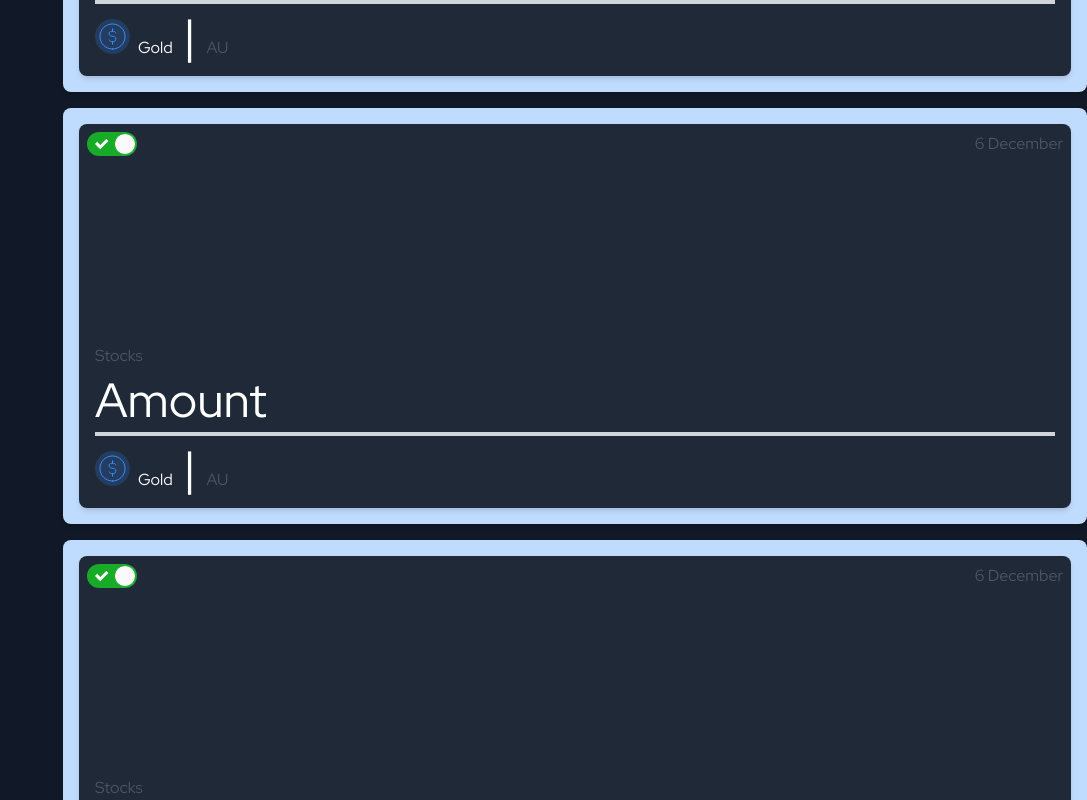
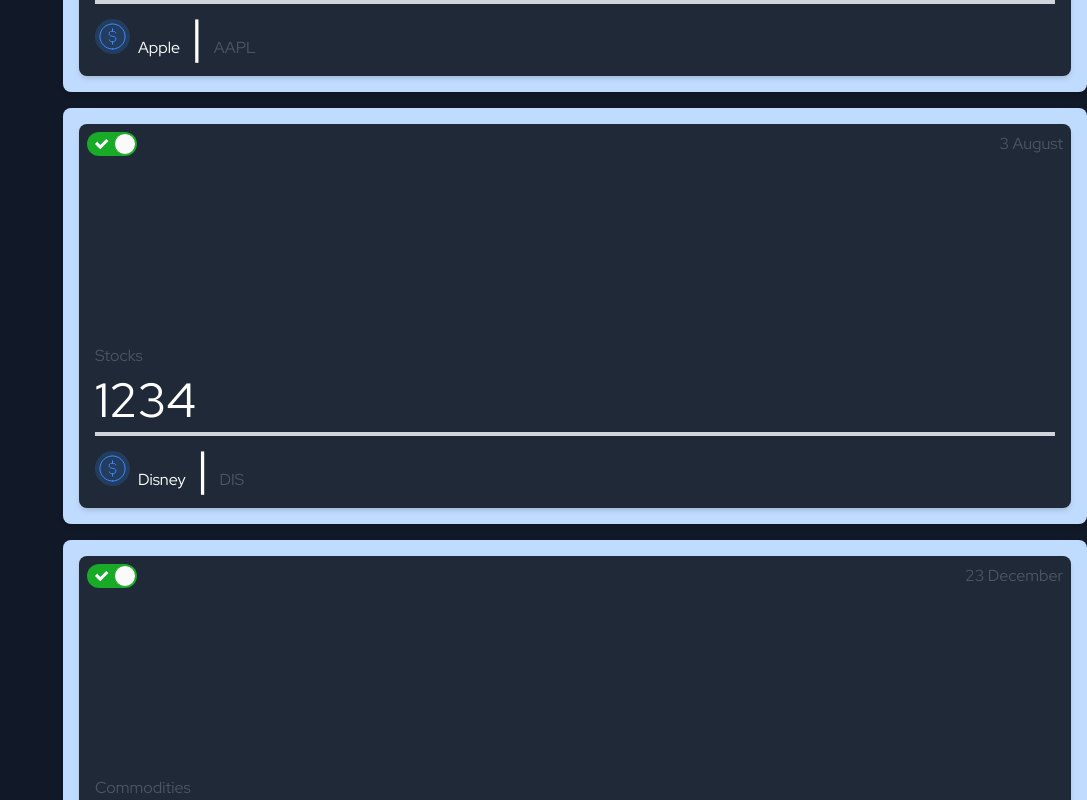
Before and after one commit to VladislavDulev/investment-dashboard, a React (Create React App) app: page / in a window 1280 px wide. Shown: the part 2260-3060 px from the top of the page, without its empty margins (193-1280 px from the left). Built offline with nearby package versions, Linux system fonts and the light colour scheme.

Commit message:
feat: pass dynamically the data for the inv management card

```diff
--- a/src/components/dashboard/cards/CardsSection.tsx
+++ b/src/components/dashboard/cards/CardsSection.tsx
@@ -8,6 +8,10 @@ import {
   setCanceledCardCount,
   setTotalCardValue,
 } from "../../../actions/dashboardActions";
+import { InvestmentTypes } from "../../../types/investmentTypes";
+import { InvestmentNamesTypes } from "../../../types/InvestmentNamesTypes";
+import { InvestmentListingsTypes } from "../../../types/investmentListingsTypes";
+import { ICard } from "../../interfaces/card";
 
 //TODO: Maybe renaming is needed
 const CardsSection = () => {
@@ -50,10 +54,10 @@ const CardsSection = () => {
     highestIdRef.current += 1;
     const newCard = {
       id: highestIdRef.current,
-      status: "active",
-      investmentType: "Commodities",
-      investmentName: "Test",
-      investmentListing: "Test",
+      status: CardStatusTypes.ACTIVE,
+      investmentType: InvestmentTypes.COMMODITIES,
+      investmentName: InvestmentNamesTypes.TESLA,
+      investmentListing: InvestmentListingsTypes.TSLA,
       value: 200,
       date: "15 February",
     };
@@ -63,10 +67,14 @@ const CardsSection = () => {
   return (
     <div className="cards">
       <button onClick={handleAddCard}>Add Card</button>
-      {cardsData.map((card) => (
+      {cardsData.map((card: ICard) => (
         <InvestmentManagementCard
           key={card.id}
+          investmentType={card.investmentType}
           investmentName={card.investmentName}
+          investmentListing={card.investmentListing}
+          value={card.value}
+          date={card.date}
           status={card.status}
           onToggle={() => handleToggle(card.id)}
         />
--- a/src/components/dashboard/cards/InvestmentManagementCard.tsx
+++ b/src/components/dashboard/cards/InvestmentManagementCard.tsx
@@ -2,12 +2,29 @@ import Toggle from "react-toggle";
 import "react-toggle/style.css";
 import { CardStatusTypes } from "../../../types/cardStatusTypes";
 import { ReactComponent as InvestmentIcon } from "../../../assets/icons/icon-invested.svg";
+import { InvestmentNamesTypes } from "../../../types/InvestmentNamesTypes";
+import { InvestmentTypes } from "../../../types/investmentTypes";
+import { InvestmentListingsTypes } from "../../../types/investmentListingsTypes";
+
+interface IInvestmentManagementCard {
+  status: CardStatusTypes;
+  investmentType: InvestmentTypes;
+  investmentName: InvestmentNamesTypes;
+  investmentListing: InvestmentListingsTypes;
+  value: number;
+  date: string;
+  onToggle: () => void;
+}
 
 const InvestmentManagementCard = ({
+  status,
+  investmentType,
   investmentName,
-  status,
+  investmentListing,
+  value,
+  date,
   onToggle,
-}: any) => {
+}: IInvestmentManagementCard) => {
   return (
     <div className="bg-blue-200 p-4 rounded-lg shadow-md mb-4 relative">
       <div
@@ -16,24 +33,24 @@ const InvestmentManagementCard = ({
         }`}
       >
         {/* Toggle */}
-        <div className="absolute top-0 left-0 w-64 h-35 flex-shrink-0">
+        <div className="absolute top-0 left-0 flex-shrink-0">
           <Toggle
             checked={status === CardStatusTypes.ACTIVE}
             onChange={onToggle}
-            className="w-64 h-35 m-2"
+            className="m-2"
           />
         </div>
         {/* Date */}
         <div className="absolute top-0 right-0 text-gray-600 font-red-hat-display text-base font-normal m-2">
-          6 December
+          {date}
         </div>
         {/* Stocks */}
         <div className="text-gray-600 font-red-hat-display text-base font-normal">
-          Stocks
+          {investmentType}
         </div>
         {/* Amount */}
         <div className="text-white font-red-hat-display text-5xl font-normal mt-2">
-          Amount
+          {value}
         </div>
         {/* Line */}
         <div className="w-295.007px h-1 bg-gray-300 mt-2"></div>
@@ -44,11 +61,11 @@ const InvestmentManagementCard = ({
             <InvestmentIcon className="mr-2 grid-row-span-2" />
             <div>
               <span className="text-gray-600 font-red-hat-display text-base font-normal text-white font-red-hat-display text-base font-normal">
-                Gold
+                {investmentName}
               </span>
               <span> | </span>
               <span className="text-gray-600 font-red-hat-display text-base font-normal">
-                AU
+                {investmentListing}
               </span>
             </div>
           </div>
--- /dev/null
+++ b/src/components/interfaces/card.ts
@@ -0,0 +1,14 @@
+import { InvestmentNamesTypes } from "../../types/InvestmentNamesTypes";
+import { CardStatusTypes } from "../../types/cardStatusTypes";
+import { InvestmentListingsTypes } from "../../types/investmentListingsTypes";
+import { InvestmentTypes } from "../../types/investmentTypes";
+
+export interface ICard {
+  id: number;
+  status: CardStatusTypes;
+  investmentType: InvestmentTypes;
+  investmentName: InvestmentNamesTypes;
+  investmentListing: InvestmentListingsTypes;
+  value: number;
+  date: string;
+}
--- a/src/data/cards.ts
+++ b/src/data/cards.ts
@@ -1,55 +1,61 @@
-export const cards = [
+import { ICard } from "../components/interfaces/card";
+import { CardStatusTypes } from "../types/cardStatusTypes";
+import { InvestmentListingsTypes } from "../types/investmentListingsTypes";
+import { InvestmentNamesTypes } from "../types/InvestmentNamesTypes";
+import { InvestmentTypes } from "../types/investmentTypes";
+
+export const cards: ICard[] = [
   {
     id: 1,
-    status: "active",
-    investmentType: "Stocks",
-    investmentName: "Netflix",
-    investmentListing: "NTFLX",
+    status: CardStatusTypes.ACTIVE,
+    investmentType: InvestmentTypes.STOCKS,
+    investmentName: InvestmentNamesTypes.NETFLIX,
+    investmentListing: InvestmentListingsTypes.NTFLX,
     value: 1234,
     date: "6 December",
   },
   {
     id: 2,
-    status: "active",
-    investmentType: "Stocks",
-    investmentName: "Apple",
-    investmentListing: "AAPL",
+    status: CardStatusTypes.ACTIVE,
+    investmentType: InvestmentTypes.STOCKS,
+    investmentName: InvestmentNamesTypes.APPLE,
+    investmentListing: InvestmentListingsTypes.AAPL,
     value: 21196,
     date: "21 September",
   },
   {
     id: 3,
-    status: "active",
-    investmentType: "Stocks",
-    investmentName: "Disney",
-    investmentListing: "DIS",
+    status: CardStatusTypes.ACTIVE,
+    investmentType: InvestmentTypes.STOCKS,
+    investmentName: InvestmentNamesTypes.DISNEY,
+    investmentListing: InvestmentListingsTypes.DIS,
     value: 1234,
     date: "3 August",
   },
   {
     id: 4,
-    status: "active",
-    investmentType: "Commodities",
-    investmentName: "Gold",
-    investmentListing: "AU",
+    status: CardStatusTypes.ACTIVE,
+    investmentType: InvestmentTypes.COMMODITIES,
+    investmentName: InvestmentNamesTypes.GOLD,
+    investmentListing: InvestmentListingsTypes.AU,
     value: 8678,
     date: "23 December",
   },
   {
     id: 5,
-    status: "active",
-    investmentType: "Stocks",
-    investmentName: "Tesla",
-    investmentListing: "TSLA",
+    status: CardStatusTypes.ACTIVE,
+    investmentType: InvestmentTypes.STOCKS,
+    investmentName: InvestmentNamesTypes.TESLA,
+    investmentListing: InvestmentListingsTypes.TSLA,
     value: 13534,
     date: "21 September",
   },
   {
     id: 6,
-    status: "active",
-    investmentType: "Crypto",
-    investmentName: "Bitcoin",
-    investmentListing: "BTC",
+    status: CardStatusTypes.ACTIVE,
+    investmentType: InvestmentTypes.CRYPTO,
+    investmentName: InvestmentNamesTypes.BITCOIN,
+    investmentListing: InvestmentListingsTypes.BTC,
     value: 1234,
     date: "30 May",
   },
--- /dev/null
+++ b/src/types/InvestmentNamesTypes.ts
@@ -0,0 +1,8 @@
+export enum InvestmentNamesTypes {
+  NETFLIX = "Netflix",
+  APPLE = "Apple",
+  DISNEY = "Disney",
+  GOLD = "Gold",
+  TESLA = "Tesla",
+  BITCOIN = "Bitcoin",
+}
--- /dev/null
+++ b/src/types/investmentListingsTypes.ts
@@ -0,0 +1,8 @@
+export enum InvestmentListingsTypes {
+  NTFLX = "NTFLX",
+  AAPL = "AAPL",
+  DIS = "DIS",
+  AU = "AU",
+  TSLA = "TSLA",
+  BTC = "BTC",
+}
--- /dev/null
+++ b/src/types/investmentTypes.ts
@@ -0,0 +1,5 @@
+export enum InvestmentTypes {
+  STOCKS = "Stocks",
+  COMMODITIES = "Commodities",
+  CRYPTO = "Crypto",
+}
```
